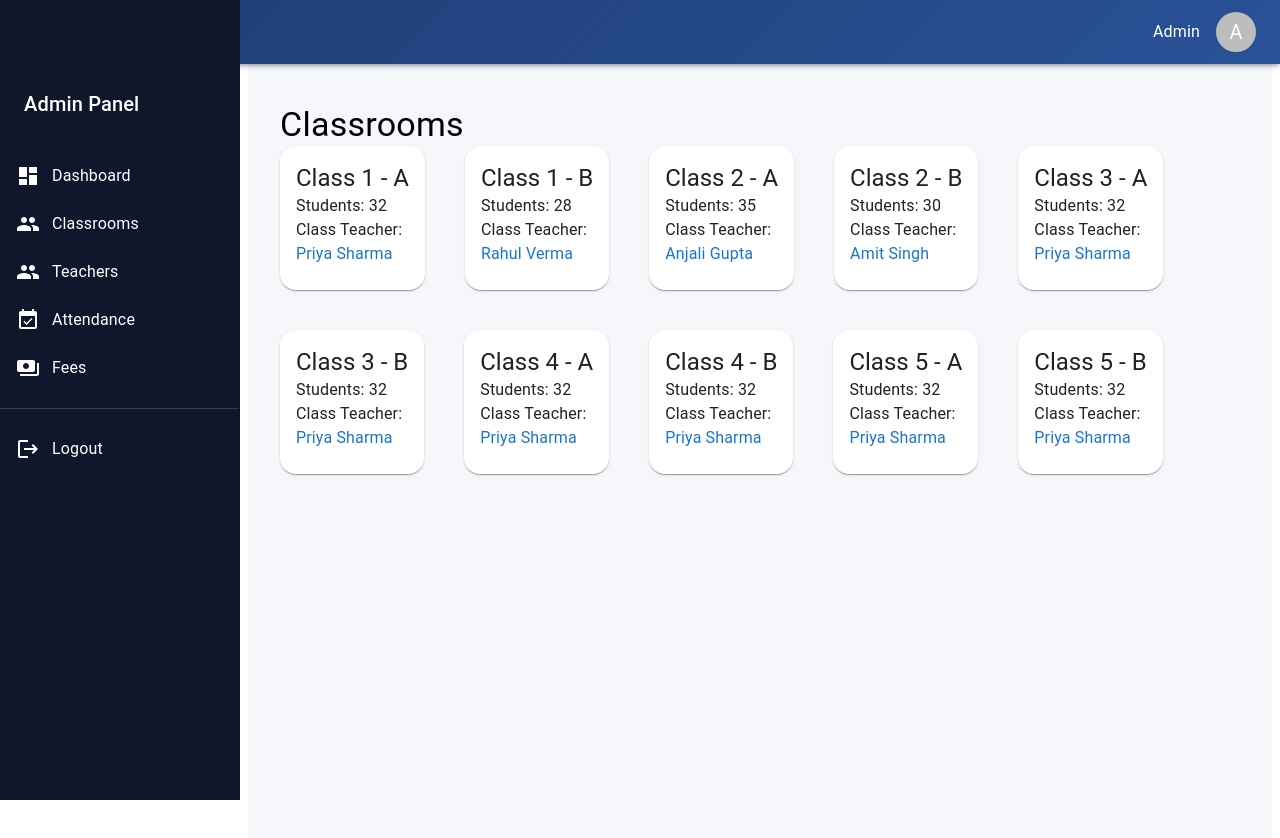
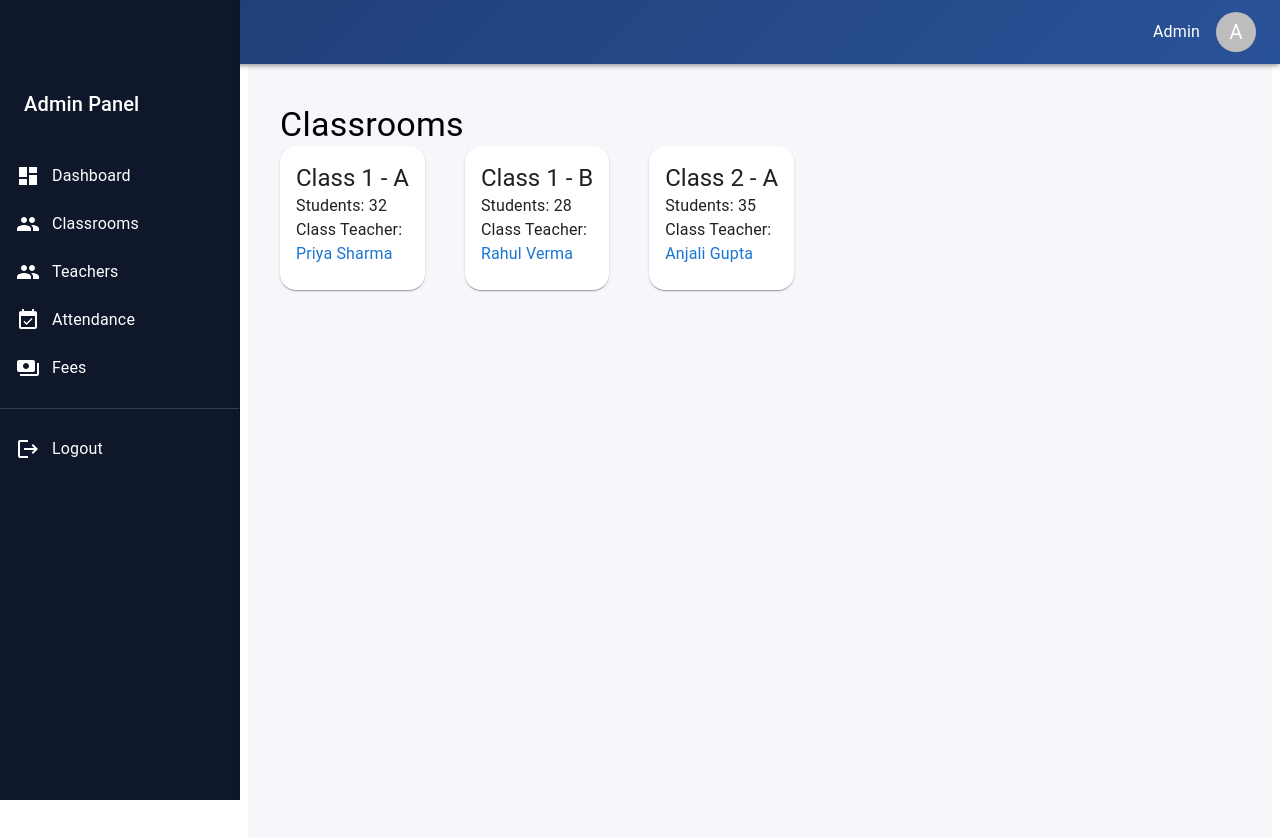
Before and after one commit to shhhhreeya/School-ERP-Management-System, a React app in the folder Frontend/: page /admin/classrooms in a window 1280 px wide. Shown: the top 838 px of the page. Built offline with nearby package versions, Linux system fonts and the light colour scheme; the HTML template or start-up script is replaced by a standard one.

Commit message:
idk something

```diff
--- a/Frontend/src/App.jsx
+++ b/Frontend/src/App.jsx
@@ -86,7 +86,7 @@ function App() {
 />
 
 <Route
-  path="/admin/classroom/:id"
+  path="/admin/classroom/:classId/:sectionId"
   element={<ClassroomDetails />}
 />
 
--- a/Frontend/src/pages/ClassroomDetails.jsx
+++ b/Frontend/src/pages/ClassroomDetails.jsx
@@ -10,36 +10,60 @@ import {
 } from "@mui/material";
 
 import AdminLayout from "../layouts/AdminLayout";
+import { useParams } from "react-router-dom";
+import { useEffect, useState } from "react";
+import { getStudents } from "../services/studentService";
 
-const students = [
-  {
-    id: 1,
-    rollNumber: "101",
-    fullName: "Shreeya Jaiswal",
-  },
-
-  {
-    id: 2,
-    rollNumber: "102",
-    fullName: "Aryan Gupta",
-  },
-
-  {
-    id: 3,
-    rollNumber: "103",
-    fullName: "Priya Sharma",
-  },
-];
 
 const ClassroomDetails = () => {
+    const {
+  classId,
+  sectionId,
+} = useParams();
+
+const [students, setStudents] =
+  useState([]);
+  const fetchStudents =
+  async () => {
+    try {
+      const res =
+        await getStudents();
+
+      const filteredStudents =
+  res.data.data.filter(
+    (student) =>
+      student.classId ===
+        Number(classId) &&
+      student.sectionId ===
+        Number(sectionId)
+  );
+
+      setStudents(
+        filteredStudents
+      );
+    } catch (error) {
+      console.log(error);
+    }
+  };
+   useEffect(() => {
+  fetchStudents();
+}, [classId, sectionId]);
   return (
     <AdminLayout>
       <Typography
-        variant="h4"
-        mb={3}
-      >
-        Class 1 - A
-      </Typography>
+  variant="h4"
+  mb={3}
+>
+  Class {classId} - Section {sectionId}
+</Typography>
+        <Typography
+  mb={2}
+  color="text.secondary"
+>
+  Total Students:
+  {" "}
+  {students.length}
+</Typography>
 
       <Typography mb={1}>
         Class Teacher:
@@ -94,4 +118,5 @@ const ClassroomDetails = () => {
   );
 };
 
+
 export default ClassroomDetails;
--- a/Frontend/src/pages/Classrooms.jsx
+++ b/Frontend/src/pages/Classrooms.jsx
@@ -9,79 +9,43 @@ import AdminLayout from "../layouts/AdminLayout";
 import { useNavigate } from "react-router-dom";
 
 const classrooms = [
-
   {
     id: 1,
+
+    classId: 1,
+    sectionId: 1,
+
     className: "Class 1",
     section: "A",
+
     students: 32,
     teacher: "Priya Sharma",
   },
 
   {
     id: 2,
+
+    classId: 1,
+    sectionId: 2,
+
     className: "Class 1",
     section: "B",
+
     students: 28,
     teacher: "Rahul Verma",
   },
 
   {
     id: 3,
+
+    classId: 2,
+    sectionId: 1,
+
     className: "Class 2",
     section: "A",
+
     students: 35,
     teacher: "Anjali Gupta",
-  },
-
-  {
-    id: 4,
-    className: "Class 2",
-    section: "B",
-    students: 30,
-    teacher: "Amit Singh",
-  },
-  {
-    id: 5,
-    className: "Class 3",
-    section: "A",
-    students: 32,
-    teacher: "Priya Sharma",
-  },
-  {
-    id: 6,
-    className: "Class 3",
-    section: "B",
-    students: 32,
-    teacher: "Priya Sharma",
-  },
-  {
-    id: 7,
-    className: "Class 4",
-    section: "A",
-    students: 32,
-    teacher: "Priya Sharma",
-  },
-  {
-    id: 8,
-    className: "Class 4",
-    section: "B",
-    students: 32,
-    teacher: "Priya Sharma",
-  },
-  {
-    id: 9,
-    className: "Class 5",
-    section: "A",
-    students: 32,
-    teacher: "Priya Sharma",
-  },
-  {
-    id: 10,
-    className: "Class 5",
-    section: "B",
-    students: 32,
-    teacher: "Priya Sharma",
   },
 ];
 
@@ -108,8 +72,8 @@ const Classrooms = () => {
             <Card
   onClick={() =>
     navigate(
-      `/admin/classroom/${room.id}`
-    )
+  `/admin/classroom/${room.classId}/${room.sectionId}`
+)
   }
               sx={{
                 borderRadius: 4,
```
